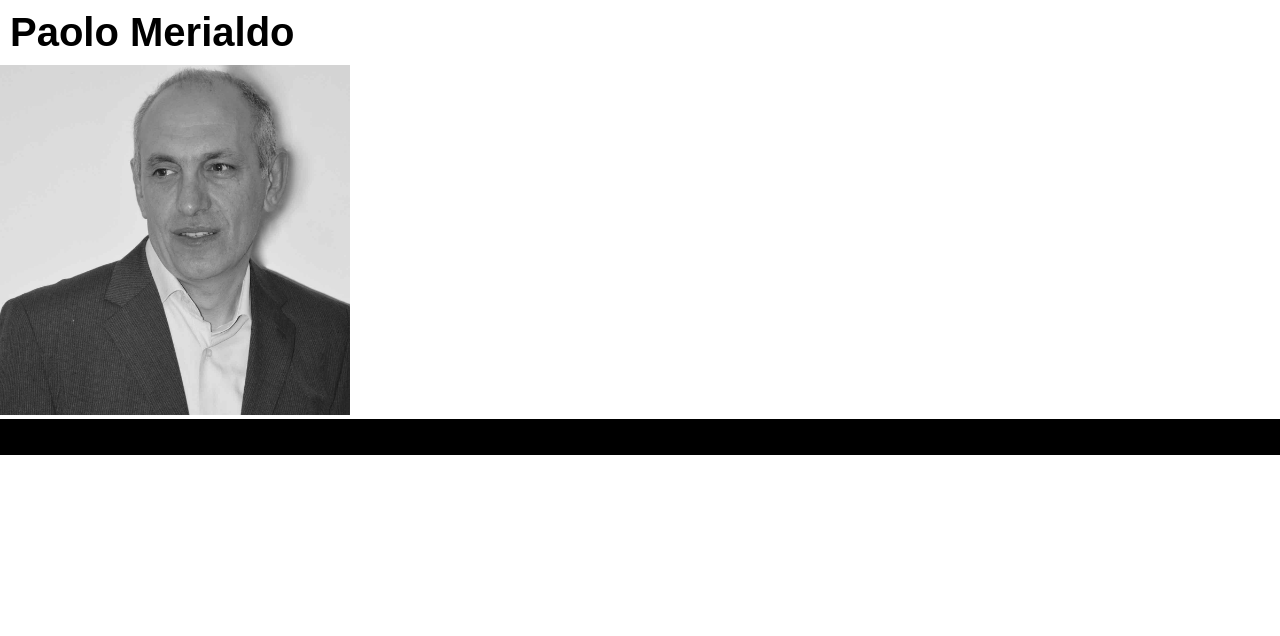
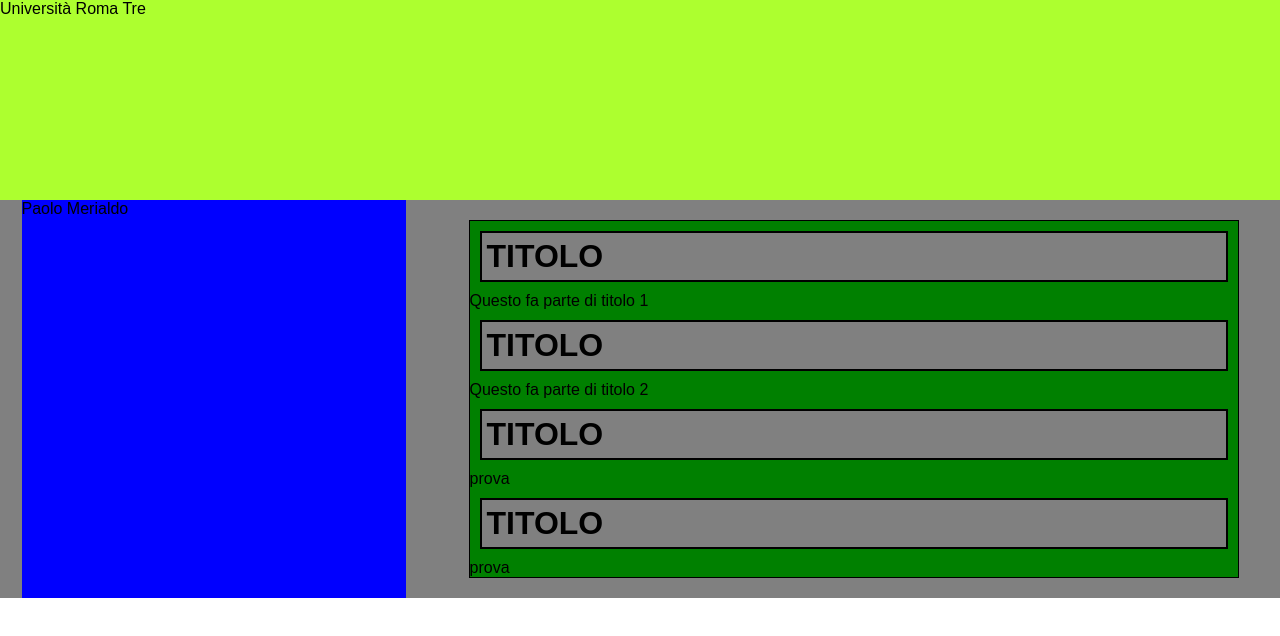
Before and after one commit to danchc/siw-homework-2, a plain HTML site: page siw-homework-2/index.html in a window 1280 px wide. Drawn offline with Linux system fonts and the light colour scheme.

Commit message:
Secondo commit
impostato scheletro del sito, aggiornata cartella resources, aggiornato css.

```diff
--- a/siw-homework-2/index.html
+++ b/siw-homework-2/index.html
@@ -8,13 +8,23 @@
     <title>Paolo Merialdo: Homepage</title>
 </head>
 <body>
-    <section id="docente">
-        <h1>Paolo Merialdo</h1>
-        <img src="/resources/paolo-merialdo.jpg" width="350px" height="350px">
-    </section>
-    <section id="info">
-        Lorem, ipsum dolor sit amet consectetur adipisicing elit. Quis tenetur a iusto amet odit reiciendis atque quisquam, deserunt sunt illo magni nostrum minima explicabo nulla expedita iste! Eius, aliquam amet?
-    </section>
-
+    <header>
+        Università Roma Tre
+    </header>
+    <div id="main-container">
+        <div id="doc-container">
+            Paolo Merialdo
+        </div>
+        <div id="info-container">
+            <h1 class="c-title">TITOLO</h1>
+            <p>Questo fa parte di titolo 1</p>
+            <h1 class="c-title">TITOLO</h1>
+            <p>Questo fa parte di titolo 2</p>
+            <h1 class="c-title">TITOLO</h1>
+            <p> prova</p>
+            <h1 class="c-title">TITOLO</h1>
+            <p> prova </p>
+        </div>
+    </div>
 </body>
 </html>
--- a/siw-homework-2/style/style.css
+++ b/siw-homework-2/style/style.css
@@ -4,24 +4,33 @@
     font-family: Arial, Helvetica, sans-serif;
 }
 
-body {
-
+header{
+    height: 200px;
+    background-color: greenyellow;
 }
 
-section#persona {
-    padding-left: 20px;
+#main-container {
+    background-color: grey;
+    display: flex;
+    justify-content: space-around;
+    height: 100%;
 }
 
-section#info {
-    background-color: black;
+#info-container {
+    width: 60%;
+    margin: 20px;
+    background-color: green;
+    border: 1px solid;
 }
 
-h1 {
-    font-size: 40px;
+h1.c-title {
     margin: 10px;
+    padding: 5px;
+    background-color: grey;
+    border: 2px solid;
 }
 
-img {
-    width: 350px;
-    height: 350px;
+#doc-container {
+    width: 30%;
+    background-color: blue;
 }
```
Also changed, not shown: siw-homework-2/resources/romatrelogo.png (added).
